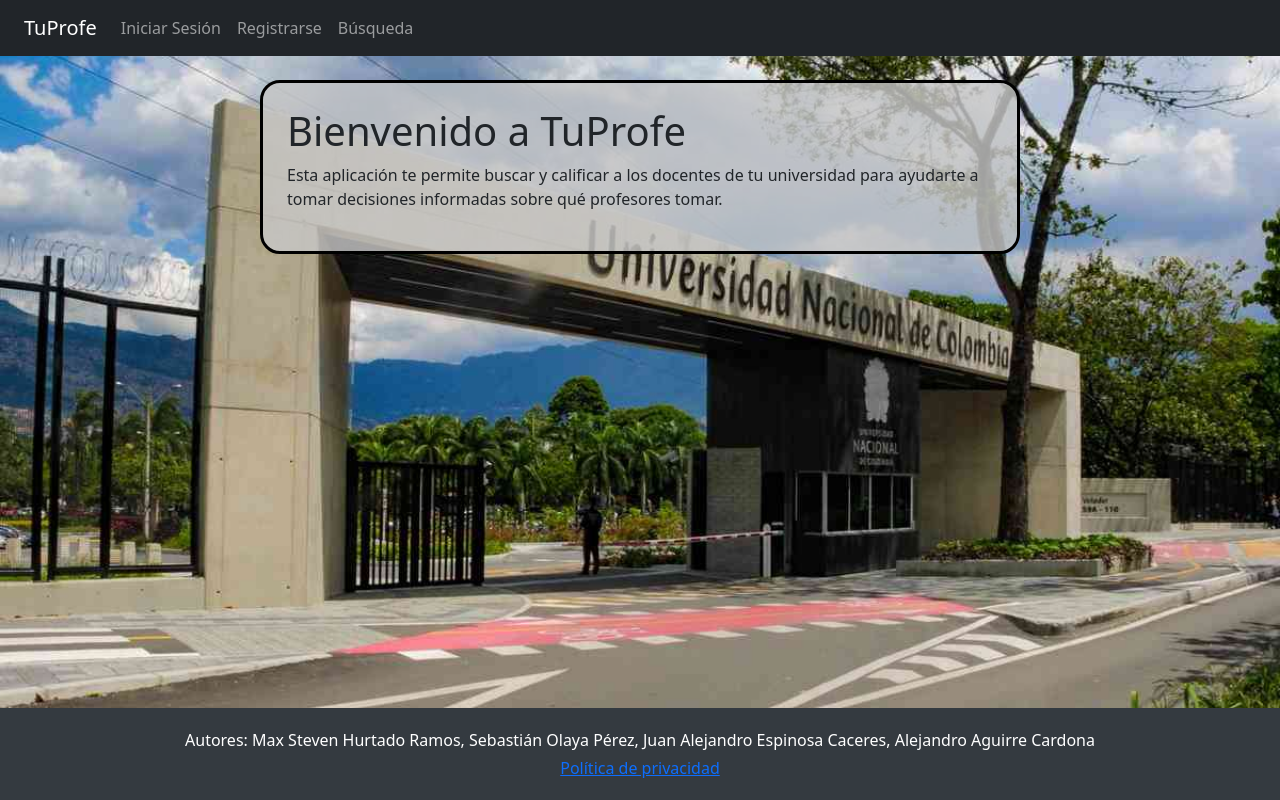
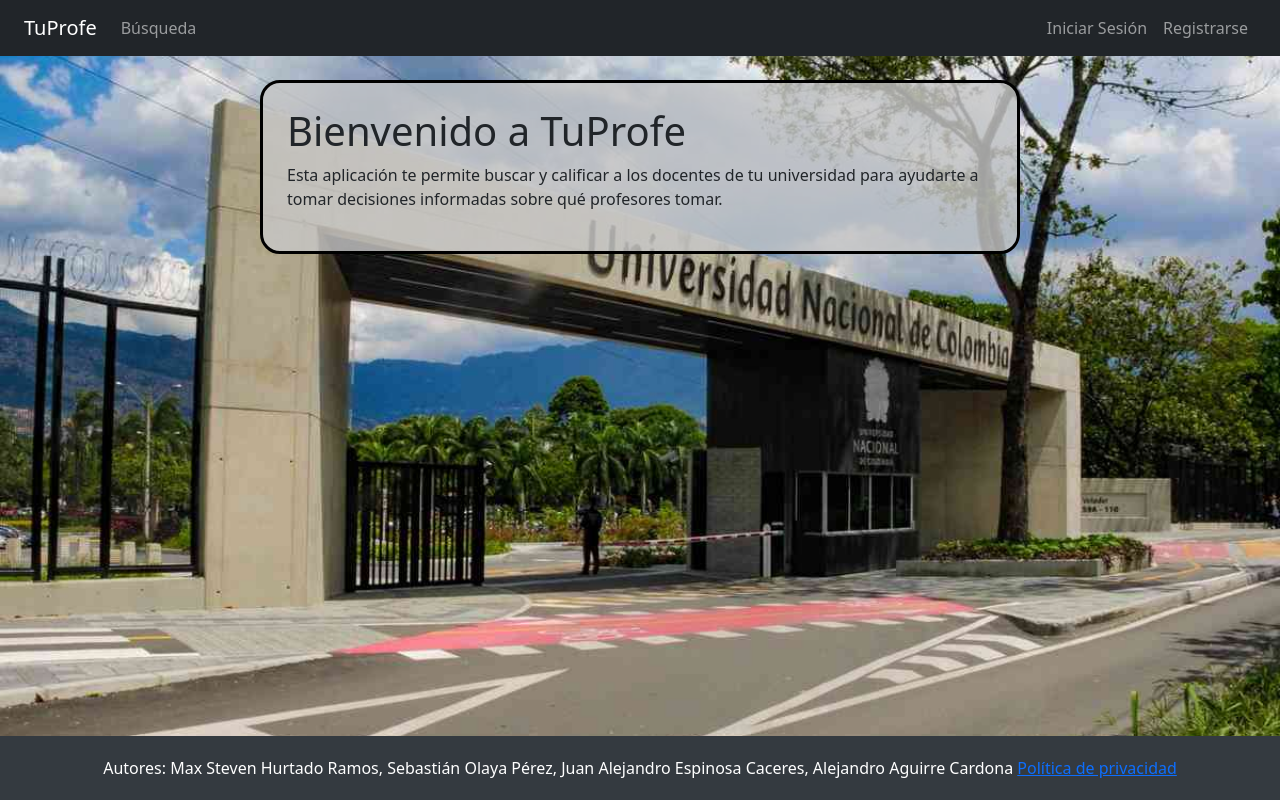
Before and after one commit to solayap2601/ppi_08, a Django app: page / in a window 1280 px wide. Run offline with Django 4.2, Linux system fonts and the light colour scheme; some libraries are stand-ins or nearby versions.

Commit message:
ajustes navbar y footer

```diff
--- a/tuProfe/tuProfe/templates/calificar.html
+++ b/tuProfe/tuProfe/templates/calificar.html
@@ -123,8 +123,7 @@
 	<div class="container">
 	  <div class="row">
 		<div class="col-md-12 text-center">
-		  <p class="m-1">Autores: Max Steven Hurtado Ramos, Sebastián Olaya Pérez, Juan Alejandro Espinosa Caceres, Alejandro Aguirre Cardona</p>
-		  <p class="m-1"><a href="{% url 'politicasp' %}">Política de privacidad</a></p>
+		  <p class="m-1">Autores: Max Steven Hurtado Ramos, Sebastián Olaya Pérez, Juan Alejandro Espinosa Caceres, Alejandro Aguirre Cardona <a href="{% url 'politicasp' %}">Política de privacidad</a></p>
 		</div>
 	  </div>
 	</div>
--- a/tuProfe/tuProfe/templates/docente.html
+++ b/tuProfe/tuProfe/templates/docente.html
@@ -141,8 +141,7 @@
   <div class="container">
     <div class="row">
       <div class="col-md-12 text-center">
-        <p class="m-1">Autores: Max Steven Hurtado Ramos, Sebastián Olaya Pérez, Juan Alejandro Espinosa Caceres, Alejandro Aguirre Cardona</p>
-        <p class="m-1"><a href="{% url 'politicasp' %}">Política de privacidad</a></p>
+        <p class="m-1">Autores: Max Steven Hurtado Ramos, Sebastián Olaya Pérez, Juan Alejandro Espinosa Caceres, Alejandro Aguirre Cardona <a href="{% url 'politicasp' %}">Política de privacidad</a></p>
       </div>
     </div>
   </div>
--- a/tuProfe/tuProfe/templates/home.html
+++ b/tuProfe/tuProfe/templates/home.html
@@ -27,10 +27,16 @@
     <span class="navbar-toggler-icon"></span>
   </button>
   <div class="collapse navbar-collapse" id="navbarNav">
+    <ul class="navbar-nav mr-auto">
+      <li class="nav-item">
+        <a class="nav-link" href="{% url 'buscar' %}">Búsqueda</a>
+      </li>
+    </ul>
+    <ul class="mx-auto"></ul>
     <ul class="navbar-nav ml-auto">
       {% if user.is_authenticated %}
         <li class="nav-item">
-          <span class="navbar-text">{{ user.first_name }}</span>
+          <span class="nav-link">{{ user.first_name }}</span>
         </li>
         <li class="nav-item">
           <a class="nav-link" href="{% url 'logout' %}" onclick="return confirm('¿Estás seguro de que quieres cerrar sesión?')">Cerrar Sesión</a>
@@ -43,9 +49,6 @@
           <a class="nav-link" href="{% url 'registro' %}">Registrarse</a>
         </li>
       {% endif %}
-      <li class="nav-item">
-        <a class="nav-link" href="{% url 'buscar' %}">Búsqueda</a>
-      </li>
     </ul>
   </div>
 </nav>
@@ -71,8 +74,7 @@
   <div class="container">
     <div class="row">
       <div class="col-md-12 text-center">
-        <p class="m-1">Autores: Max Steven Hurtado Ramos, Sebastián Olaya Pérez, Juan Alejandro Espinosa Caceres, Alejandro Aguirre Cardona</p>
-        <p class="m-1"><a href="{% url 'politicasp' %}">Política de privacidad</a></p>
+        <p class="m-1">Autores: Max Steven Hurtado Ramos, Sebastián Olaya Pérez, Juan Alejandro Espinosa Caceres, Alejandro Aguirre Cardona <a href="{% url 'politicasp' %}">Política de privacidad</a></p>
       </div>
     </div>
   </div>
--- a/tuProfe/tuProfe/templates/politicasp.html
+++ b/tuProfe/tuProfe/templates/politicasp.html
@@ -16,6 +16,7 @@
     <span class="navbar-toggler-icon"></span>
   </button>
   <div class="collapse navbar-collapse" id="navbarNav">
+    <ul class="navbar-nav ml-auto">
       {% if user.is_authenticated %}
         <li class="nav-item">
           <span class="navbar-text">{{ user.first_name }}</span>
```
Also changed, not shown: tuProfe/tuProfe/templates/buscar.html (+5 -4 lines), tuProfe/tuProfe/templates/login.html (+8 -6 lines), tuProfe/tuProfe/templates/register.html (+8 -5 lines), tuProfe/db.sqlite3.
